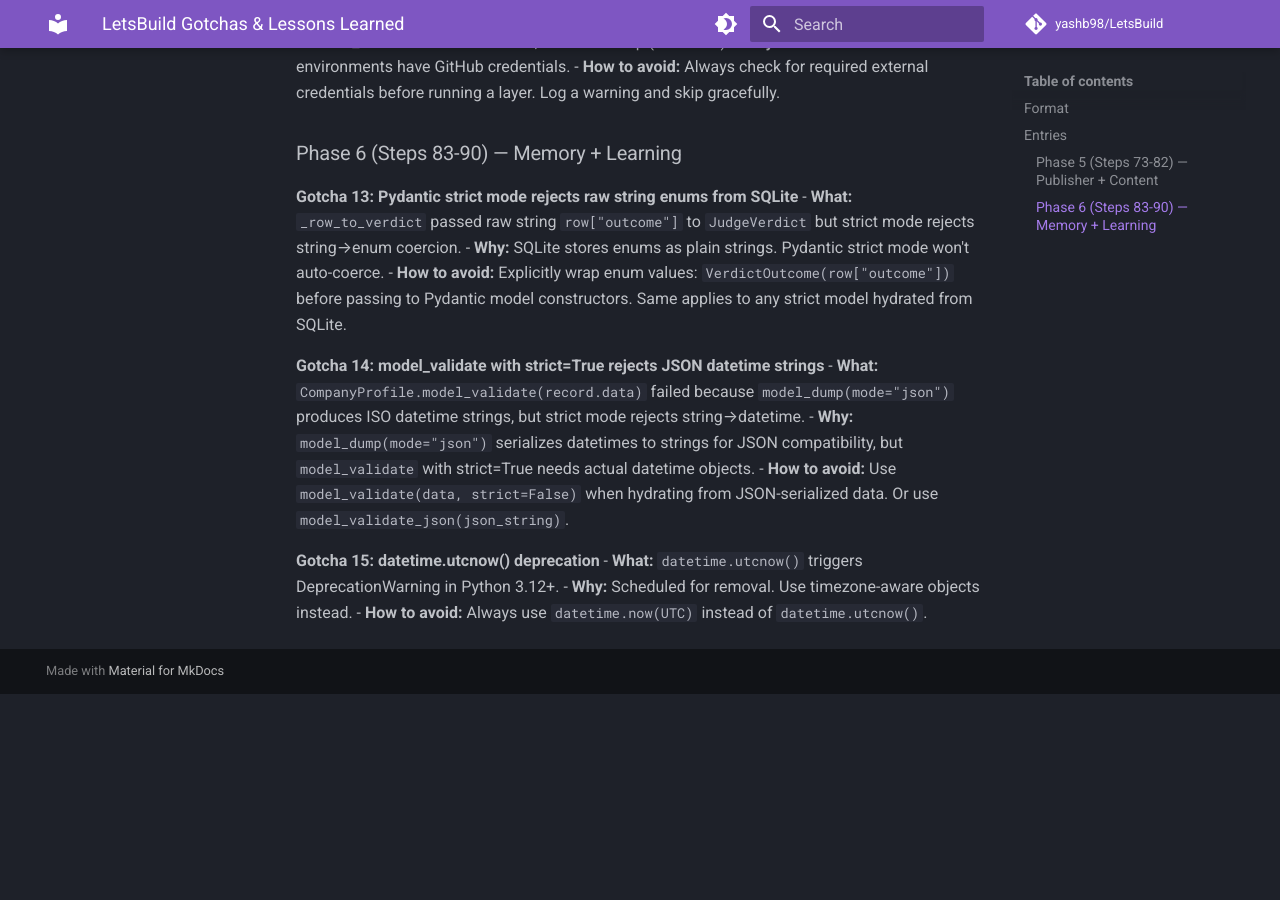
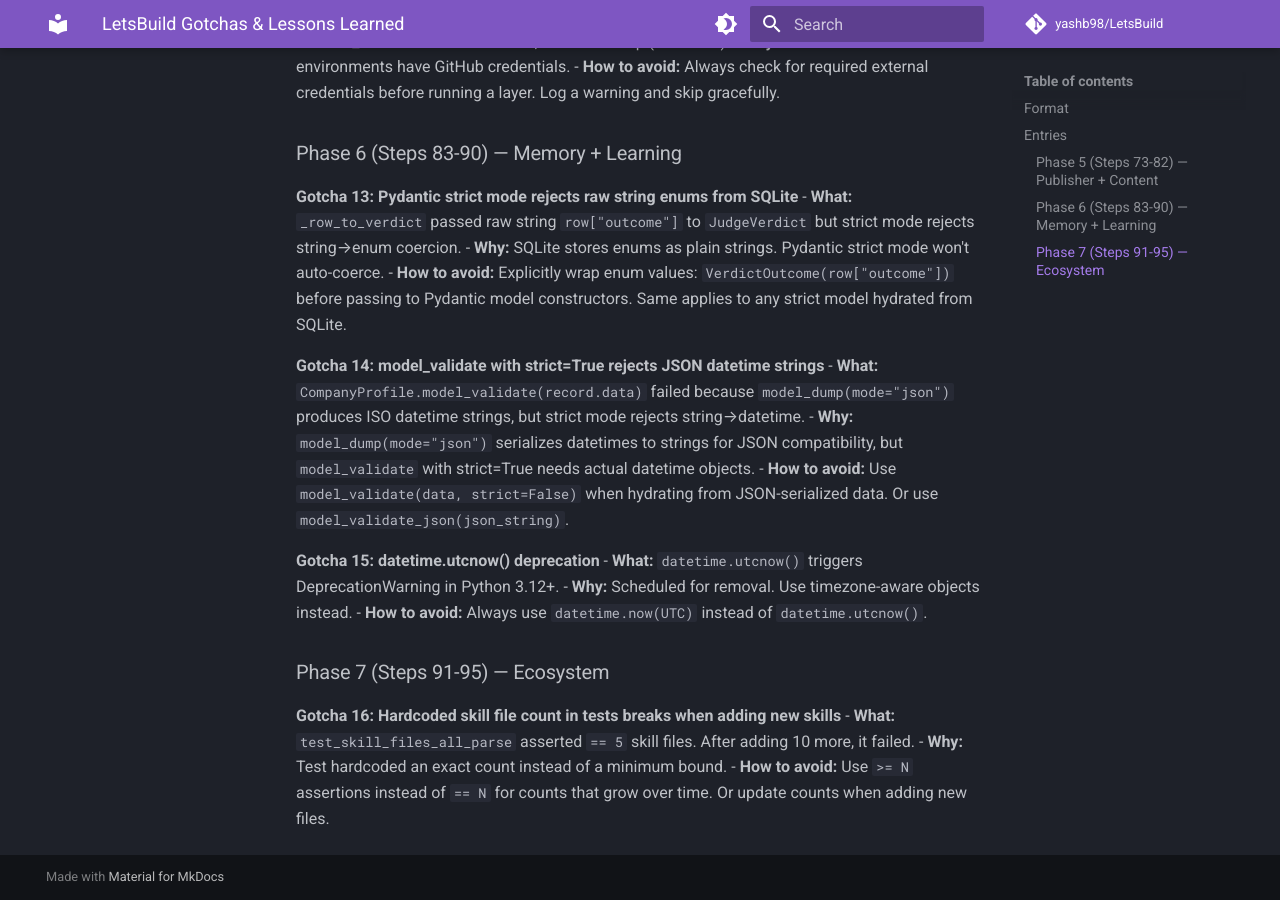
Before and after one commit to yashb98/LetsBuild, an MkDocs documentation site: the page built from docs/GOTCHAS.md, in a window 1280 px wide and 900 px high, scrolled down 987 px. Built offline with MkDocs 1.6.1 and Material for MkDocs 9.7.7, drawn with Linux system fonts in a browser that asks for light colours; comment, search, counter and statistics services are not loaded; before the commit the page ends 1681 px from its top, so only the background shows below that.

Commit message:
fix(tests): update skill file count to 15, add Phase 7 gotchas
Co-Authored-By: Claude Opus 4.6 (1M context) <noreply@anthropic.com>

```diff
--- a/docs/GOTCHAS.md
+++ b/docs/GOTCHAS.md
@@ -48,3 +48,10 @@ Each entry: **what went wrong**, **why**, **how to avoid**.
 - **What:** `datetime.utcnow()` triggers DeprecationWarning in Python 3.12+.
 - **Why:** Scheduled for removal. Use timezone-aware objects instead.
 - **How to avoid:** Always use `datetime.now(UTC)` instead of `datetime.utcnow()`.
+
+### Phase 7 (Steps 91-95) — Ecosystem
+
+**Gotcha 16: Hardcoded skill file count in tests breaks when adding new skills**
+- **What:** `test_skill_files_all_parse` asserted `== 5` skill files. After adding 10 more, it failed.
+- **Why:** Test hardcoded an exact count instead of a minimum bound.
+- **How to avoid:** Use `>= N` assertions instead of `== N` for counts that grow over time. Or update counts when adding new files.
```
Also changed, not shown: 1 other file.
